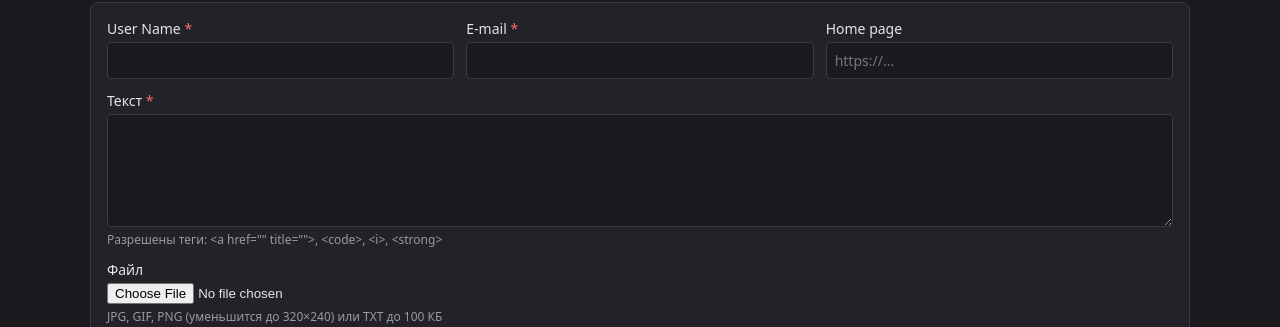
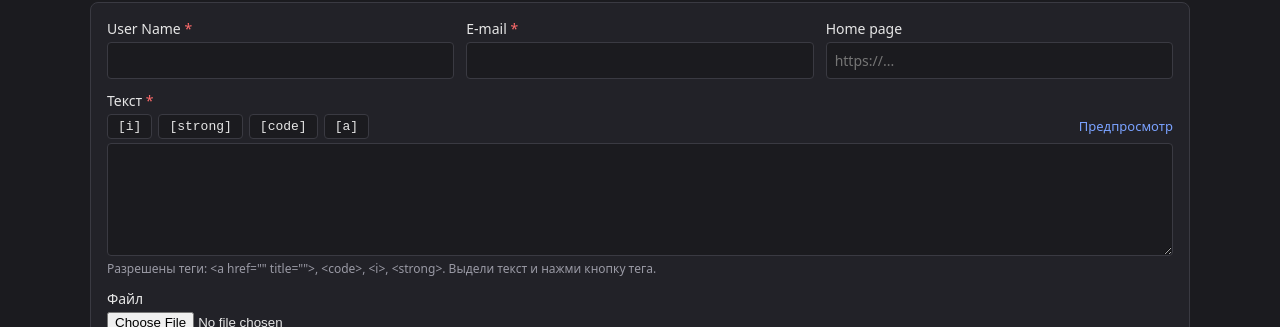
Before and after one commit to Ivan072005/CommentsApp, a React (Vite) app in the folder frontend/: page / in a window 1280 px wide. Shown: the part 139-466 px from the top of the page. Built offline with nearby package versions, Linux system fonts and the light colour scheme; no server answers.

Commit message:
Comment form: tag toolbar [i][strong][code][a] and live preview

```diff
--- a/frontend/src/entities/comment/ui/CommentCard.module.css
+++ b/frontend/src/entities/comment/ui/CommentCard.module.css
@@ -18,6 +18,7 @@
 .text {
   margin: 6px 0;
   word-break: break-word;
+  white-space: pre-wrap; /* сохраняем переносы строк */
 }
 
 .attachments {
--- /dev/null
+++ b/frontend/src/features/add-comment/model/htmlTags.ts
@@ -0,0 +1,87 @@
+// Правила разрешённых тегов — те же, что в серверном CommentSanitizer.
+// Используются для проверки перед отправкой и для безопасного предпросмотра.
+
+const ALLOWED_TAGS: Record<string, string[]> = {
+  a: ['href', 'title'],
+  code: [],
+  i: [],
+  strong: [],
+};
+
+// Тот же регэксп тегов, что и на сервере
+const TAG_REGEX = /<\/?([a-zA-Z0-9]+)((?:\s+[a-zA-Z0-9-]+(?:\s*=\s*(?:"[^"]*"|'[^']*'))?)*)\s*\/?>/g;
+const ATTR_REGEX = /([a-zA-Z0-9-]+)\s*=\s*"([^"]*)"/g;
+
+const escapeHtml = (text: string) =>
+  text
+    .replace(/&/g, '&amp;')
+    .replace(/</g, '&lt;')
+    .replace(/>/g, '&gt;')
+    .replace(/"/g, '&quot;')
+    .replace(/'/g, '&#39;');
+
+const isHttpUrl = (value: string) => {
+  try {
+    const url = new URL(value);
+    return url.protocol === 'http:' || url.protocol === 'https:';
+  } catch {
+    return false;
+  }
+};
+
+// Проверка "валидного XHTML": каждый разрешённый тег открыт и закрыт в правильном порядке
+export function checkTags(text: string): string | null {
+  const stack: string[] = [];
+
+  for (const match of text.matchAll(TAG_REGEX)) {
+    const name = match[1].toLowerCase();
+    const full = match[0];
+
+    if (!(name in ALLOWED_TAGS) || full.endsWith('/>')) continue;
+
+    if (full.startsWith('</')) {
+      if (stack.at(-1) !== name) return `Тег <${name}> закрыт некорректно или без открытия`;
+      stack.pop();
+    } else {
+      stack.push(name);
+    }
+  }
+
+  return stack.length > 0 ? `Не закрыт тег: <${stack.at(-1)}>` : null;
+}
+
+// Безопасный HTML для предпросмотра: весь текст экранируется,
+// разрешённые теги пересобираются только с разрешёнными атрибутами (href — только http/https).
+export function sanitizeForPreview(text: string): string {
+  let result = '';
+  let lastIndex = 0;
+
+  for (const match of text.matchAll(TAG_REGEX)) {
+    const index = match.index ?? 0;
+    result += escapeHtml(text.slice(lastIndex, index));
+    result += processTag(match);
+    lastIndex = index + match[0].length;
+  }
+
+  return result + escapeHtml(text.slice(lastIndex));
+}
+
+function processTag(match: RegExpMatchArray): string {
+  const name = match[1].toLowerCase();
+  const full = match[0];
+  const allowedAttrs = ALLOWED_TAGS[name];
+
+  if (!allowedAttrs) return escapeHtml(full); // чужой тег — показываем как текст
+  if (full.startsWith('</')) return `</${name}>`;
+
+  const attrs: string[] = [];
+  for (const attr of (match[2] ?? '').matchAll(ATTR_REGEX)) {
+    const attrName = attr[1].toLowerCase();
+    const attrValue = attr[2];
+    if (!allowedAttrs.includes(attrName)) continue;
+    if (attrName === 'href' && !isHttpUrl(attrValue)) continue;
+    attrs.push(`${attrName}="${escapeHtml(attrValue)}"`);
+  }
+
+  return attrs.length > 0 ? `<${name} ${attrs.join(' ')}>` : `<${name}>`;
+}
--- a/frontend/src/features/add-comment/ui/AddCommentForm.module.css
+++ b/frontend/src/features/add-comment/ui/AddCommentForm.module.css
@@ -115,3 +115,44 @@
   font-size: 13px;
   cursor: pointer;
 }
+
+/* Панель тегов + кнопка предпросмотра над полем текста */
+.editorBar {
+  display: flex;
+  flex-wrap: wrap;
+  gap: 12px;
+  align-items: center;
+  justify-content: space-between;
+}
+
+.toolbar {
+  display: flex;
+  gap: 6px;
+}
+
+.toolButton {
+  padding: 4px 10px;
+  border: 1px solid #3a3a42;
+  border-radius: 4px;
+  background: #1b1b1f;
+  color: inherit;
+  font-family: monospace;
+  font-size: 13px;
+  cursor: pointer;
+}
+
+.toolButton:hover {
+  border-color: #7aa2ff;
+  color: #7aa2ff;
+}
+
+.preview {
+  padding: 8px 12px;
+  border: 1px dashed #4f6bed;
+  border-radius: 6px;
+}
+
+.previewTitle {
+  color: #9a9aa5;
+  font-size: 12px;
+}
--- a/frontend/src/features/add-comment/ui/AddCommentForm.tsx
+++ b/frontend/src/features/add-comment/ui/AddCommentForm.tsx
@@ -1,7 +1,9 @@
 import { useRef, useState, type FormEvent, type ReactNode } from 'react';
 import { useCaptcha } from '../../../entities/captcha';
+import { CommentCard } from '../../../entities/comment';
 import { createComment } from '../api/createComment';
 import { loadAuthor, saveAuthor } from '../model/authorStorage';
+import { sanitizeForPreview } from '../model/htmlTags';
 import {
   parseServerError,
   validate,
@@ -10,6 +12,7 @@ import {
   type FieldName,
   type FormValues,
 } from '../model/validation';
+import { TagToolbar } from './TagToolbar';
 import styles from './AddCommentForm.module.css';
 
 interface AddCommentFormProps {
@@ -37,6 +40,8 @@ export function AddCommentForm({ parentId, onCreated, onCancel }: AddCommentForm
   const [success, setSuccess] = useState(false);
   const [submitting, setSubmitting] = useState(false);
   const fileInputRef = useRef<HTMLInputElement>(null);
+  const textareaRef = useRef<HTMLTextAreaElement>(null);
+  const [previewDate, setPreviewDate] = useState<string | null>(null); // null = предпросмотр скрыт
   const { captcha, error: captchaError, refresh: refreshCaptcha } = useCaptcha();
 
   const setField = (name: keyof FormValues, value: string) => {
@@ -55,6 +60,9 @@ export function AddCommentForm({ parentId, onCreated, onCancel }: AddCommentForm
     setErrors((e) => ({ ...e, file: undefined }));
     if (fileInputRef.current) fileInputRef.current.value = '';
   };
+
+  const togglePreview = () =>
+    setPreviewDate((d) => (d ? null : new Date().toISOString()));
 
   const handleSubmit = async (event: FormEvent) => {
     event.preventDefault();
@@ -89,6 +97,7 @@ export function AddCommentForm({ parentId, onCreated, onCancel }: AddCommentForm
       saveAuthor({ userName: values.userName.trim(), email: values.email.trim(), homePage: values.homePage.trim() });
       setValues((v) => ({ ...v, text: '', captchaCode: '' }));
       clearFile();
+      setPreviewDate(null);
       setSuccess(true);
       onCreated();
     } catch (error) {
@@ -146,15 +155,41 @@ export function AddCommentForm({ parentId, onCreated, onCancel }: AddCommentForm
         label="Текст"
         required
         error={errors.text}
-        hint="Разрешены теги: <a href=&quot;&quot; title=&quot;&quot;>, <code>, <i>, <strong>"
+        hint="Разрешены теги: <a href=&quot;&quot; title=&quot;&quot;>, <code>, <i>, <strong>. Выдели текст и нажми кнопку тега."
       >
+        <div className={styles.editorBar}>
+          <TagToolbar textareaRef={textareaRef} onChange={(value) => setField('text', value)} />
+          <button type="button" className={styles.linkButton} onClick={togglePreview}>
+            {previewDate ? 'Скрыть предпросмотр' : 'Предпросмотр'}
+          </button>
+        </div>
         <textarea
+          ref={textareaRef}
           className={inputClass('text', styles.textarea)}
           rows={5}
           value={values.text}
           onChange={(e) => setField('text', e.target.value)}
         />
       </Field>
+
+      {previewDate && (
+        <div className={styles.preview}>
+          <div className={styles.previewTitle}>Предпросмотр (так комментарий будет выглядеть)</div>
+          <CommentCard
+            comment={{
+              id: 0,
+              parentId: parentId ?? null,
+              userName: values.userName.trim() || 'Аноним',
+              email: values.email.trim(),
+              homePage: values.homePage.trim() || null,
+              text: sanitizeForPreview(values.text),
+              createdAt: previewDate,
+              repliesCount: 0,
+              attachments: [],
+            }}
+          />
+        </div>
+      )}
 
       <Field label="Файл" error={errors.file} hint="JPG, GIF, PNG (уменьшится до 320×240) или TXT до 100 КБ">
         <div className={styles.fileRow}>
--- /dev/null
+++ b/frontend/src/features/add-comment/ui/TagToolbar.tsx
@@ -0,0 +1,58 @@
+import type { RefObject } from 'react';
+import styles from './AddCommentForm.module.css';
+
+type Tag = 'i' | 'strong' | 'code' | 'a';
+
+interface TagToolbarProps {
+  textareaRef: RefObject<HTMLTextAreaElement | null>;
+  onChange: (value: string) => void;
+}
+
+const BUTTONS: { tag: Tag; label: string; title: string }[] = [
+  { tag: 'i', label: '[i]', title: 'Курсив' },
+  { tag: 'strong', label: '[strong]', title: 'Жирный' },
+  { tag: 'code', label: '[code]', title: 'Код' },
+  { tag: 'a', label: '[a]', title: 'Ссылка' },
+];
+
+const LINK_PLACEHOLDER = 'https://';
+
+// Панель тегов: оборачивает выделенный текст в тег.
+// Если ничего не выделено — вставляет пустую пару тегов и ставит курсор внутрь.
+export function TagToolbar({ textareaRef, onChange }: TagToolbarProps) {
+  const wrap = (tag: Tag) => {
+    const textarea = textareaRef.current;
+    if (!textarea) return;
+
+    const { selectionStart: start, selectionEnd: end, value } = textarea;
+    // Пустая ссылка в браузере не видна — если для [a] ничего не выделено, подставляем текст "ссылка"
+    const selected = value.slice(start, end) || (tag === 'a' ? 'ссылка' : '');
+    const open = tag === 'a' ? `<a href="${LINK_PLACEHOLDER}" title="">` : `<${tag}>`;
+    const close = `</${tag}>`;
+
+    onChange(value.slice(0, start) + open + selected + close + value.slice(end));
+
+    // После обновления React возвращаем фокус и ставим курсор в удобное место
+    requestAnimationFrame(() => {
+      textarea.focus();
+      if (tag === 'a') {
+        // выделяем "https://" — пользователь сразу вписывает адрес
+        const hrefStart = start + '<a href="'.length;
+        textarea.setSelectionRange(hrefStart, hrefStart + LINK_PLACEHOLDER.length);
+      } else {
+        const innerStart = start + open.length;
+        textarea.setSelectionRange(innerStart, innerStart + selected.length);
+      }
+    });
+  };
+
+  return (
+    <div className={styles.toolbar}>
+      {BUTTONS.map((b) => (
+        <button key={b.tag} type="button" className={styles.toolButton} title={b.title} onClick={() => wrap(b.tag)}>
+          {b.label}
+        </button>
+      ))}
+    </div>
+  );
+}
--- a/frontend/src/widgets/comments-table/ui/CommentsTable.module.css
+++ b/frontend/src/widgets/comments-table/ui/CommentsTable.module.css
@@ -32,7 +32,7 @@
 
 .nowrap { white-space: nowrap; }
 .center { text-align: center; }
-.text   { word-break: break-word; }
+.text   { word-break: break-word; white-space: pre-wrap; } /* сохраняем переносы строк */
 .empty  { text-align: center; color: #888; }
 .muted  { color: #888; }
 
```
Also changed, not shown: frontend/src/features/add-comment/model/validation.ts (+1 -25 lines).
